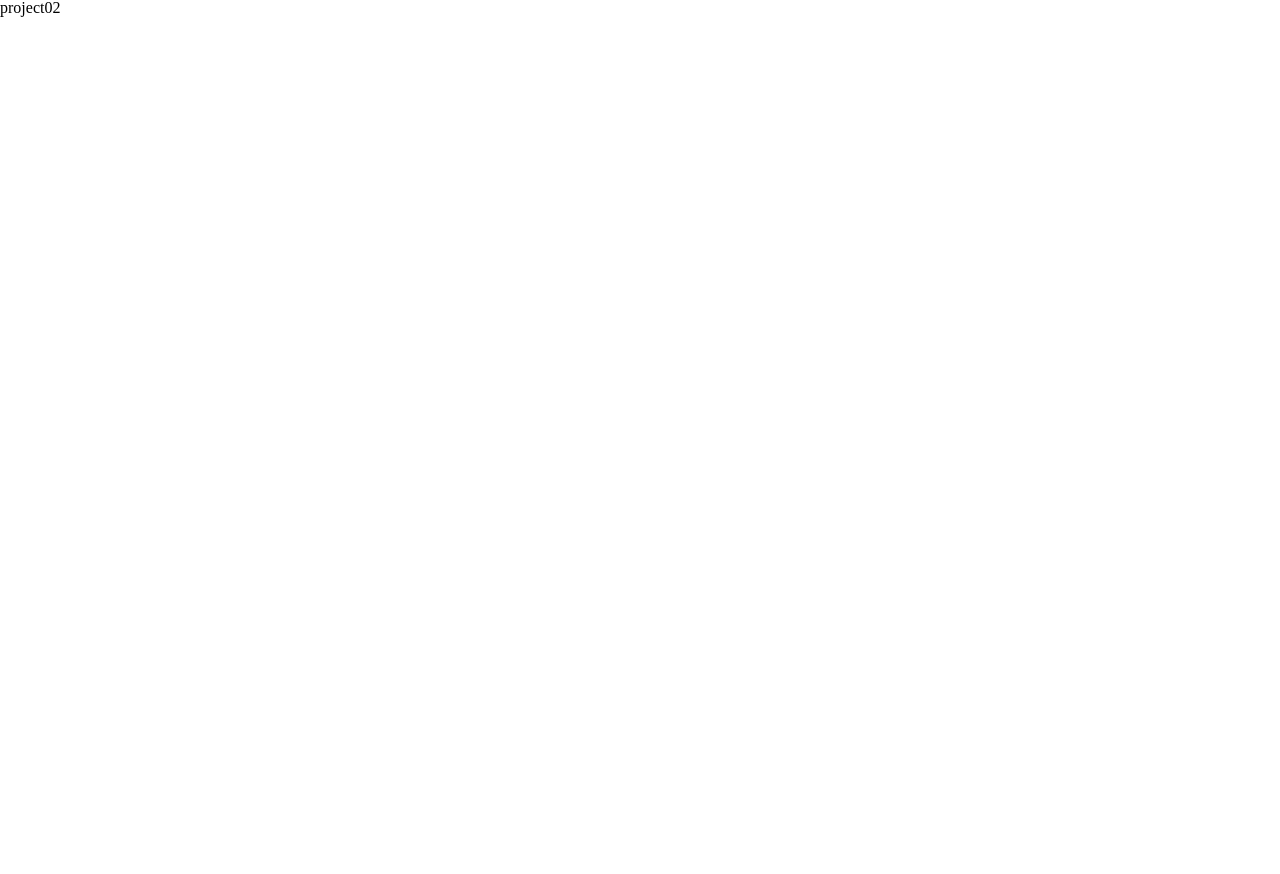
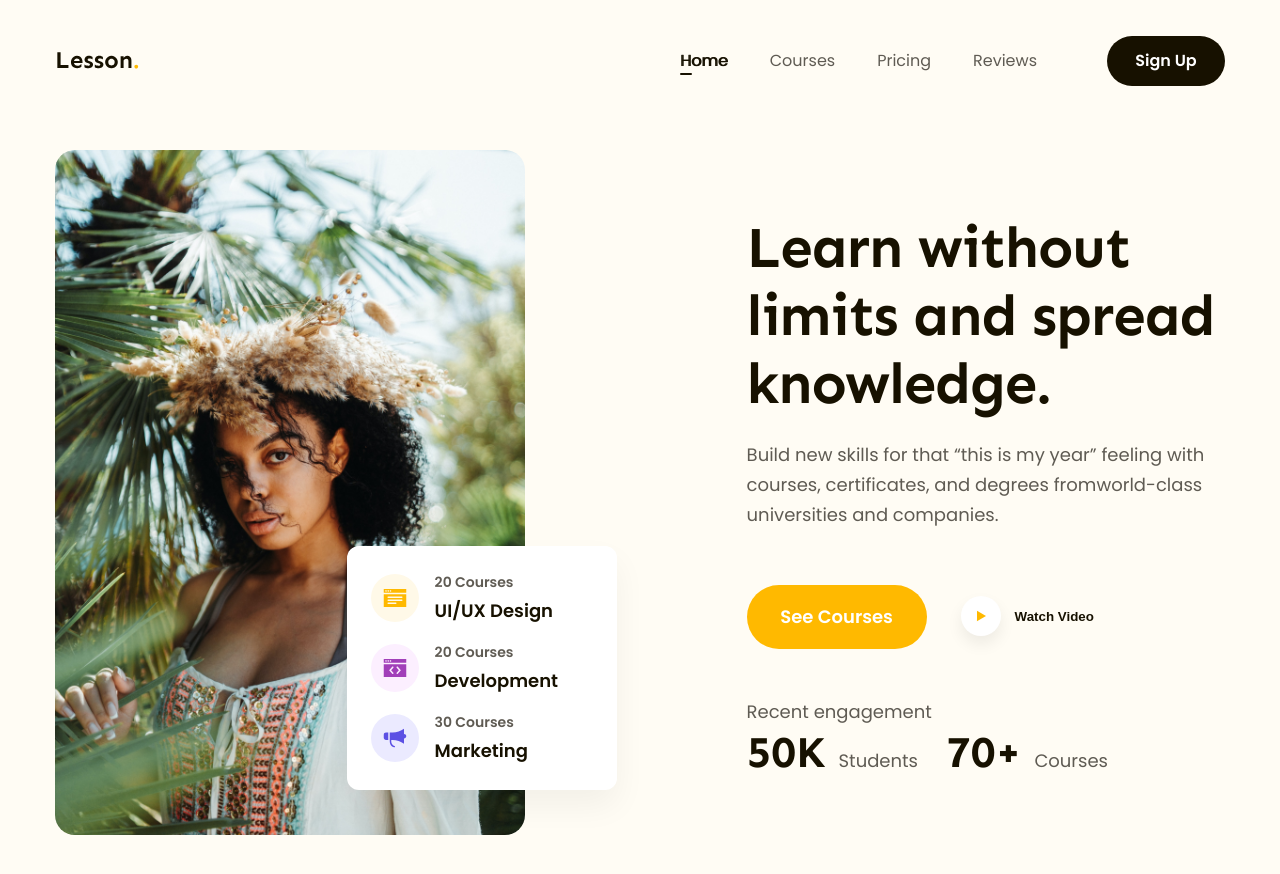
Before and after one commit to hoangle2625/html-css-project-02, a plain HTML site: page index.html in a window 1280 px wide. Shown: the top 874 px of the page. Before the commit the page ends 800 px from the top, so only its background shows below. Drawn offline with Linux system fonts and the light colour scheme.

Commit message:
làm phân hero

```diff
--- a/assets/css/style.css
+++ b/assets/css/style.css
@@ -0,0 +1,248 @@
+* {
+    box-sizing: border-box;
+}
+
+:root {
+    --primary: #ffb900;
+    --font-heading: sen, sans-serif;
+}
+
+html {
+    font-size: 62.5%;
+}
+
+body {
+    font-size: 1.6rem;
+    font-family: "Poppins", sans-serif;
+}
+
+/* common */
+.main-content {
+    width: 1170px;
+    max-width: calc(100% - 48px);
+    margin: 0 auto;
+}
+
+a {
+    text-decoration: none;
+}
+
+.btn {
+    display: inline-block;
+    font-weight: 600;
+    font-size: 1.6rem;
+    line-height: 50px;
+    min-width: 118px;
+    text-align: center;
+    color: #ffffff;
+    background: #171100;
+    border-radius: 999px;
+    padding: 0 16px;
+}
+
+.btn:hover {
+    opacity: 0.9;
+}
+
+/* header */
+.header.fixed {
+    position: sticky;
+    top: -28px;
+    background: #fffcf4;
+}
+
+.header .body {
+    display: flex;
+    align-items: center;
+    padding: 36px 0 8px;
+}
+
+.nav {
+    margin-left: auto;
+}
+
+.nav ul {
+    display: flex;
+}
+
+.nav a {
+    font-weight: 400;
+    font-size: 1.6rem;
+    color: #5f5b53;
+    padding: 8px 21px;
+    position: relative;
+}
+
+.nav a:hover,
+.nav ul .active a {
+    /* font-weight: 600; */
+    text-shadow: 1px 0 0 currentColor;
+    color: #171100;
+}
+
+.nav ul .active a::after {
+    position: absolute;
+    left: 21px;
+    bottom: 5px;
+    content: "";
+    width: 12px;
+    height: 2px;
+    background: #171100;
+    border-radius: 1px;
+    display: inline-block;
+}
+
+.body .action {
+    margin-left: 49px;
+}
+
+.nav .sign-up-btn {
+    width: 144px;
+}
+
+/* ======== hero ========= */
+.hero {
+    padding: 56px 0 65px;
+    background: #fffcf4;
+}
+
+.hero .body {
+    display: flex;
+}
+
+/* hero left */
+.hero .media-blog {
+    width: 48%;
+    position: relative;
+}
+
+.media-blog .image {
+    width: 470px;
+    height: 685px;
+    object-fit: cover;
+    border-radius: 20px;
+}
+
+.hero-summary {
+    position: absolute;
+    bottom: 48px;
+    right: 0;
+    width: 270px;
+    background: #ffffff;
+    box-shadow: 0px 16px 32px rgba(0, 0, 0, 0.05);
+    border-radius: 12px;
+    padding: 24px 24px 10px;
+}
+
+.hero-summary .item {
+    display: flex;
+    align-items: center;
+    margin-bottom: 14px;
+}
+
+.hero-summary .icon {
+    width: 48px;
+    height: 48px;
+    margin-right: 16px;
+}
+
+.hero-summary .label {
+    font-size: 1.4rem;
+    line-height: 1.85;
+    color: #5f5b53;
+}
+
+.hero-summary .info {
+    font-weight: 600;
+    font-size: 1.8rem;
+    line-height: 1.67;
+    color: #171100;
+}
+
+/* hero right */
+.hero .content-blog {
+    width: 52%;
+    padding: 64px 0 0 130px;
+}
+
+.content-blog .heading {
+    font-family: var(--font-heading);
+    font-weight: 700;
+    font-size: 5.8rem;
+    line-height: 1.17;
+    letter-spacing: -0.02em;
+    color: #171100;
+}
+
+.content-blog .desc {
+    margin-top: 22px;
+    font-weight: 400;
+    font-size: 1.8rem;
+    line-height: 1.67;
+    color: #5f5b53;
+}
+
+.content-blog .cta-group {
+    margin-top: 55px;
+    margin-bottom: 48px;
+    display: flex;
+    align-items: center;
+}
+
+.cta-group .hero-cta {
+    min-width: 180px;
+    background: var(--primary);
+    border-radius: 32px;
+    padding: 17px;
+    font-weight: 600;
+    font-size: 1.8rem;
+    line-height: 1.67;
+    color: #ffffff;
+    margin-right: 28px;
+}
+
+.hero .watch-video {
+    border: none;
+    background: #fffcf4;
+    display: flex;
+    line-height: 42px;
+    font-weight: 600;
+    font-size: 1.8;
+    color: #171100;
+    cursor: pointer;
+}
+
+.hero .watch-video .icon {
+    display: flex;
+    align-items: center;
+    justify-content: center;
+    width: 40px;
+    height: 40px;
+    background: #ffffff;
+    border-radius: 50%;
+    box-shadow: 0px 8px 16px rgba(0, 0, 0, 0.07);
+    margin-right: 14px;
+}
+
+.hero .watch-video span {
+    line-height: 42px;
+    font-weight: 600;
+    font-size: 1.8;
+    color: #171100;
+}
+
+.hero .stats {
+    display: flex;
+    gap: 0 28px;
+    margin-top: -22px;
+}
+
+.hero .stats strong {
+    margin-top: -14px;
+    padding-right: 8px;
+    font-family: var(--font-heading);
+    font-weight: 700;
+    font-size: 4.4rem;
+    line-height: 1.2;
+    color: #171100;
+}
--- a/index.html
+++ b/index.html
@@ -9,13 +9,112 @@
     <!-- reset css -->
     <link rel="stylesheet" href="./assets/css/reset.css">
 
+    <!-- embed fonts -->
+    <link rel="preconnect" href="https://fonts.googleapis.com">
+    <link rel="preconnect" href="https://fonts.gstatic.com" crossorigin>
+    <link
+        href="https://fonts.googleapis.com/css2?family=Poppins:ital,wght@0,400;0,500;0,600;0,700;1,400&family=Sen:wght@700&display=swap"
+        rel="stylesheet">
+
     <!-- style -->
     <link rel="stylesheet" href="./assets/css/style.css">
-
 </head>
 
 <body>
-    <h1>project02</h1>
+    <main style="height: 5000px;">
+        <!-- header -->
+        <header class="header fixed">
+            <div class="main-content">
+                <div class="body">
+                    <!-- logo -->
+                    <a href="#">
+                        <img src="./assets/img/Logo.svg" alt="logo" class="logo">
+                    </a>
+                    <!-- navigation -->
+                    <div class="nav">
+                        <ul>
+                            <li class="active">
+                                <a href="#!">Home</a>
+                            </li>
+                            <li>
+                                <a href="#!">Courses</a>
+                            </li>
+                            <li>
+                                <a href="#!">Pricing</a>
+                            </li>
+                            <li>
+                                <a href="#!">Reviews</a>
+                            </li>
+                        </ul>
+                    </div>
+                    <div class="action">
+                        <a href="#!" class="btn sign-up-btn">Sign Up</a>
+                    </div>
+                </div>
+            </div>
+        </header>
+
+        <!-- hero -->
+        <div class="hero">
+            <div class="main-content">
+                <div class="body">
+                    <!-- hero left -->
+                    <div class="media-blog">
+                        <img src="./assets/img/image-hero.jpg" alt="hero image" class="image">
+                        <div class="hero-summary">
+                            <div class="item">
+                                <div class="icon">
+                                    <img src="./assets/icons/icon 1.svg" alt="">
+                                </div>
+                                <div class="info">
+                                    <p class="label">20 Courses</p>
+                                    <p class="title">UI/UX Design</p>
+                                </div>
+                            </div>
+                            <div class="item">
+                                <div class="icon">
+                                    <img src="./assets/icons/icon 2.svg" alt="">
+                                </div>
+                                <div class="info">
+                                    <p class="label">20 Courses</p>
+                                    <p class="title">Development</p>
+                                </div>
+                            </div>
+                            <div class="item">
+                                <div class="icon">
+                                    <img src="./assets/icons/icon 3.svg" alt="">
+                                </div>
+                                <div class="info">
+                                    <p class="label">30 Courses</p>
+                                    <p class="title">Marketing</p>
+                                </div>
+                            </div>
+                        </div>
+                    </div>
+                    <!-- hero right -->
+                    <div class="content-blog">
+                        <h1 class="heading">Learn without limits and spread knowledge.</h1>
+                        <p class="desc"> Build new skills for that “this is my year” feeling with courses, certificates,
+                            and
+                            degrees fromworld-class universities and companies.</p>
+                        <div class="cta-group">
+                            <a href="#/" class="btn hero-cta">See Courses</a>
+                            <button class="watch-video">
+                                <div class="icon">
+                                    <img src="./assets/icons/watch-video.svg" alt="">
+                                </div>
+                                <span>Watch Video</span>
+                            </button>
+                        </div>
+                        <p class="desc">Recent engagement</p>
+                        <div class="stats">
+                            <p class="desc"><strong>50K</strong> Students</p>
+                            <p class="desc"><strong>70+</strong> Courses</p>
+                        </div>
+                    </div>
+                </div>
+            </div>
+    </main>
 </body>
 
 </html>
```
Also changed, not shown: assets/icons/icon 1.svg (added), assets/icons/icon 2.svg (added), assets/icons/icon 3.svg (added), assets/icons/watch-video.svg (added), assets/img/Logo.svg (added), assets/img/image-hero.jpg (added).
